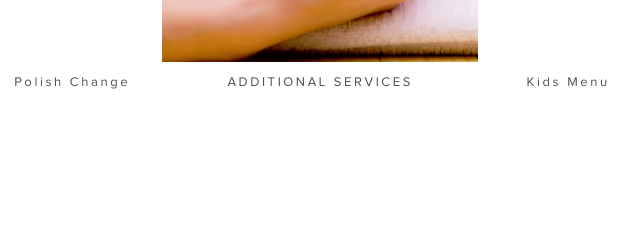
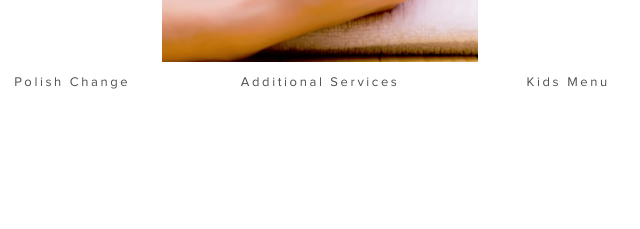
Before and after one commit to hungdinhxuan/luxia, a plain HTML site: page index.html in a window 1280 px wide. Shown: the part 1100-1329 px from the top of the page, 441-1081 px from the left. Drawn offline with Linux system fonts and the light colour scheme; files whose address does not match are found by name.

Commit message:
Update additional service

```diff
--- a/index.html
+++ b/index.html
@@ -366,7 +366,7 @@
                     <div class="item">
                         <a href="service.html#additional-service">
                             <img src="Content/Uploads/files/15.png" alt="ADDITIONAL SERVICES">
-                            <div class="s-title">ADDITIONAL SERVICES</div>
+                            <div class="s-title">Additional Services</div>
                         </a>
                     </div>
 
```
